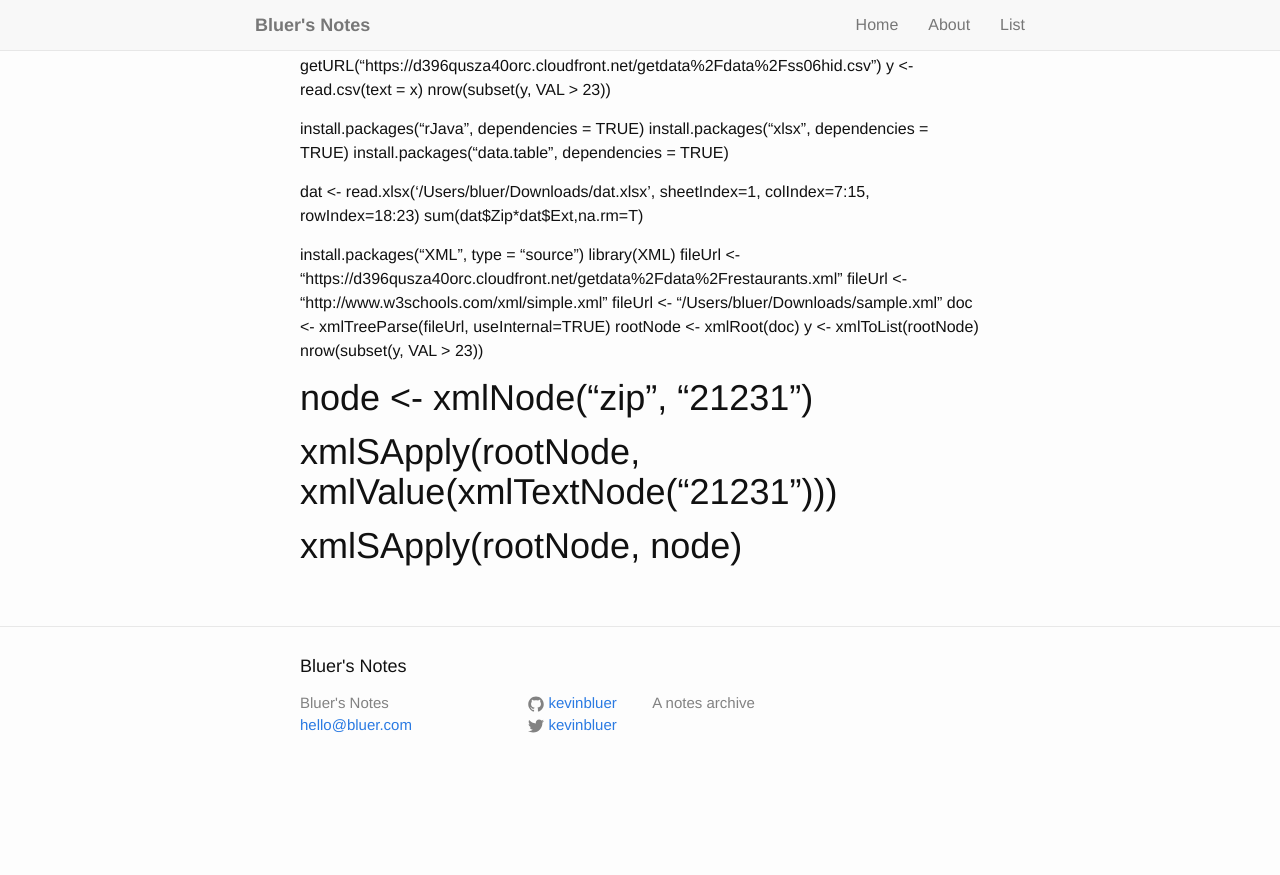
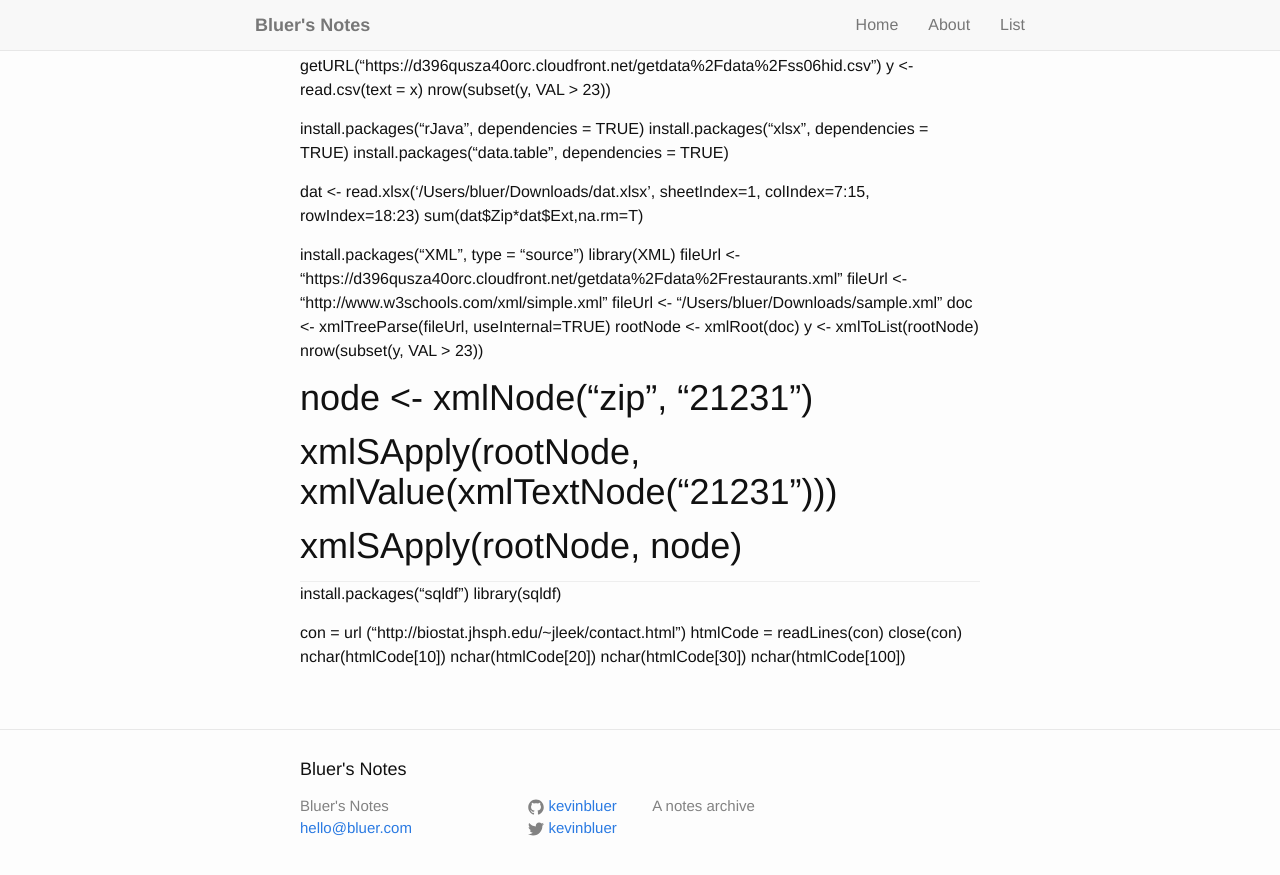
Before and after one commit to kevinbluer/bluer-notes-jekyll, a Jekyll site: the page built from data.md, in a window 1280 px wide and 900 px high, scrolled down 5914 px. Shown: the top 875 px of the window. Built offline with Jekyll 4.4.1, drawn with Linux system fonts in a browser that asks for light colours; before the commit the page ends 6711 px from its top, so only the background shows below that.

Commit message:
various bitz

```diff
--- a/data.md
+++ b/data.md
@@ -301,3 +301,16 @@ nrow(subset(y, VAL > 23))
 # node <- xmlNode("zip", "21231")
 # xmlSApply(rootNode, xmlValue(xmlTextNode("21231")))
 # xmlSApply(rootNode, node)
+
+---
+
+install.packages("sqldf")
+library(sqldf)
+
+con = url ("http://biostat.jhsph.edu/~jleek/contact.html")
+htmlCode = readLines(con)
+close(con)
+nchar(htmlCode[10])
+nchar(htmlCode[20])
+nchar(htmlCode[30])
+nchar(htmlCode[100])
--- a/index.html
+++ b/index.html
@@ -15,6 +15,7 @@ layout: default
     <li><a href="/bots">Bots</a></li>
     <li><a href="/austin">Austin, TX</a></li>
     <li><a href="/jobs">Job Listings</a></li>
+    <li><a href="/jobs">Quotes</a></li>
   </ul>
 
   <p class="rss-subscribe">Subscribe <a href="{{ "/feed.xml" | prepend: site.baseurl }}">via RSS</a></p>
```
Also changed, not shown: jobs.md (+1 -0 lines), logging.md (+3 -1 lines), quotes.md (+3 -0 lines), react-native.md (added, +21 -0 lines).
